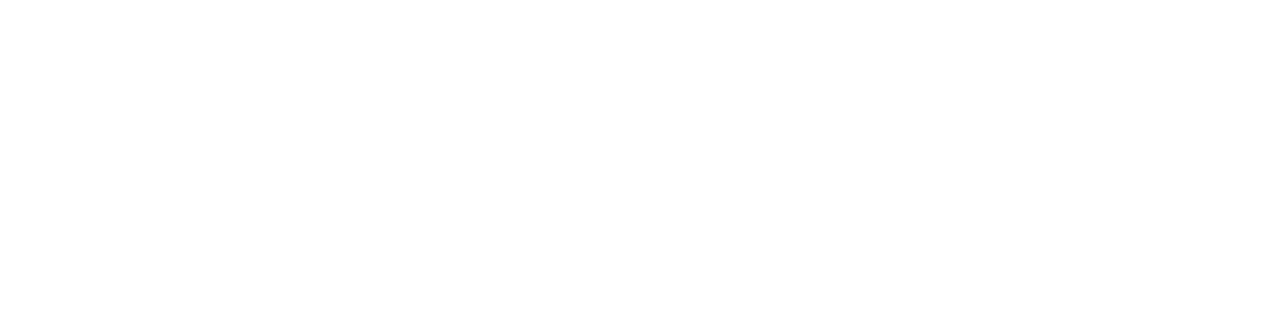
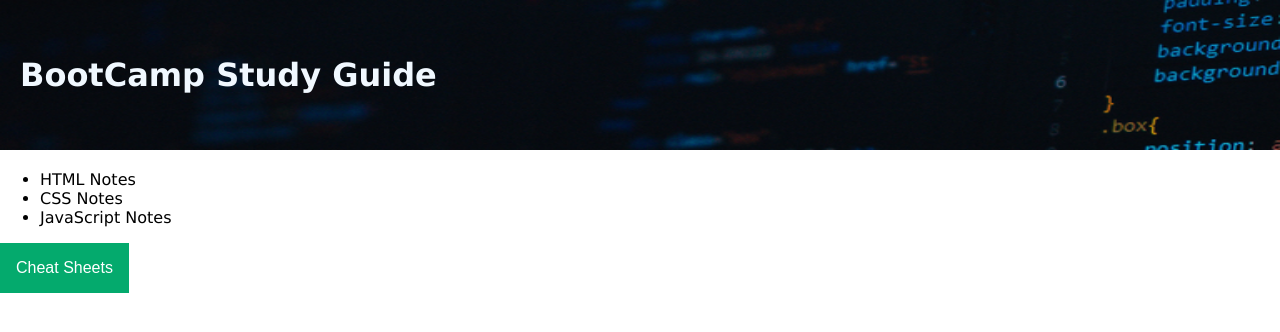
Before and after one commit to Kokkonut/prework-study-guide, a plain HTML site: page index.html in a window 1280 px wide. Drawn offline with Linux system fonts and the light colour scheme.

Commit message:
(index.html)Added header and left menu with drop downbox. added relevent CSS(style.css)

```diff
--- /dev/null
+++ b/assets/style.css
@@ -0,0 +1,67 @@
+
+body {
+  padding: 0;
+  margin: 0;
+  font-family:'Lucida Sans', 'Lucida Sans Regular', 'Lucida Grande', 'Lucida Sans Unicode', Geneva, Verdana, sans-serif
+}
+
+.head-container img {
+  background-image: url(./header.jpeg);
+  width: 100%;
+  height: 150px;
+  color: #f1f1f1;
+  align-items: center;
+}
+
+.header-txt {
+  position: absolute;
+  z-index: 999;
+  margin: 0 auto;
+  left: 20px;
+  right: 0;
+  top: 35px;
+  color: aliceblue;
+}
+/* Styles for dropdown menu */
+    /* Dropdown Button */
+  .dropbtn {
+    background-color: #04AA6D;
+    color: white;
+    padding: 16px;
+    font-size: 16px;
+    border: none;
+    }
+
+    /* The container <div> - needed to position the dropdown content */
+.dropdown {
+  position: relative;
+  display: inline-block;
+}
+
+    /* Dropdown Content (Hidden by Default) */
+.dropdown-content {
+  display: none;
+  position: absolute;
+  background-color: #f1f1f1;
+  min-width: 160px;
+  box-shadow: 0px 8px 16px 0px rgba(0,0,0,0.2);
+  z-index: 1;
+}
+
+    /* Links inside the dropdown */
+.dropdown-content a {
+  color: black;
+  padding: 12px 16px;
+  text-decoration: none;
+  display: block;
+}
+
+    /* Change color of dropdown links on hover */
+.dropdown-content a:hover {background-color: #ddd;}
+
+    /* Show the dropdown menu on hover */
+.dropdown:hover .dropdown-content {display: block;}
+
+
+    /* Show the dropdown menu on hover */
+.dropdown:hover .dropdown-content {display: block;}
--- a/index.html
+++ b/index.html
@@ -4,9 +4,34 @@
     <meta charset="UTF-8">
     <meta http-equiv="X-UA-Compatible" content="IE=edge">
     <meta name="viewport" content="width=device-width, initial-scale=1.0">
+    <link rel="stylesheet" href="./assets/style.css">
     <title>Bootcamp Study Guide</title>
 </head>
 <body>
-
+  <header>
+    <div class="head-container"><img src="/assets/header.jpeg"></div>
+    <div class="header-txt"><h1>BootCamp Study Guide</h1></div>
+</header>
+    <div>
+        <div class="menu">
+            <ul>
+                <li>HTML Notes</li>
+                <li>CSS Notes</li>
+                <li>JavaScript Notes</li>
+            </ul>
+            <div class="dropdown">
+                <button class="dropbtn">Cheat Sheets</button>
+                <div class="dropdown-content">
+                    <a href="#">Link 1</a>
+                    <a href="#">Link 2</a>
+                    <a href="#">Link 3</a>
+                    <a href="#">Link 4</a>
+                    <a href="#">Link 5</a>
+                </div>
+            </div>
+        </div>
+        <div class="screen"></div>
+    </div>
+<script src="./assets/script.js"></script>
 </body>
 </html>
```
Also changed, not shown: assets/header.jpeg (added), assets/script.js (added), script.js (deleted), style.css (deleted).
